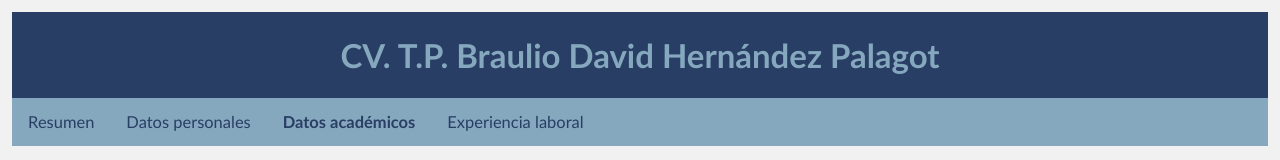
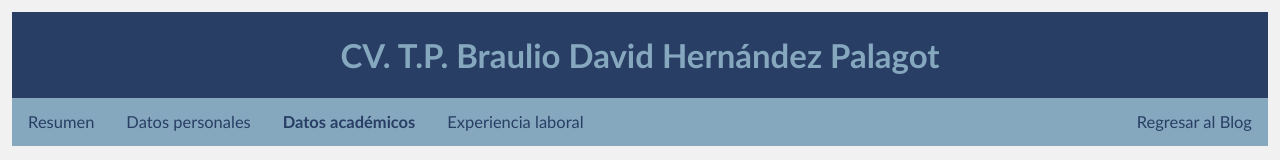
Before and after one commit to Braulio-Palagot/CV_BraulioDavidHernandezPalagot, a plain HTML site: page academico.html in a window 1280 px wide. Shown: the top 160 px of the page. Drawn offline with Linux system fonts and the light colour scheme.

Commit message:
ADD Enlace al Blog Académico
Cambios Realizados:
    1) Se agregó el enlace al Blog Académico.

```diff
--- a/academico.html
+++ b/academico.html
@@ -22,6 +22,7 @@
             <li><a href="personal.html">Datos personales</a></li>
             <li><a class="active" href="academico.html">Datos académicos</a></li>
             <li><a href="experiencia.html">Experiencia laboral</a></li>
+            <li><a href="https://braulio-palagot.github.io/Blog_BraulioDavidHernandezPalagot/">Regresar al Blog</a></li>
         </ul>
     </nav>
     <section class="main">
--- a/css/nav_css.css
+++ b/css/nav_css.css
@@ -8,6 +8,10 @@
 
 .nav li {
     float: left;
+}
+
+.nav li:last-child {
+    float: right;
 }
 
 .nav a:hover {
```
Also changed, not shown: experiencia.html (+1 -0 lines), index.html (+1 -0 lines), personal.html (+1 -0 lines).
